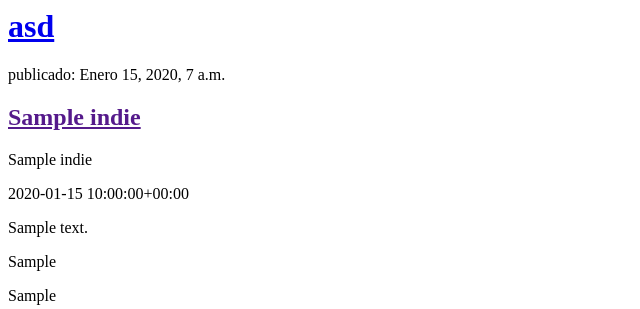
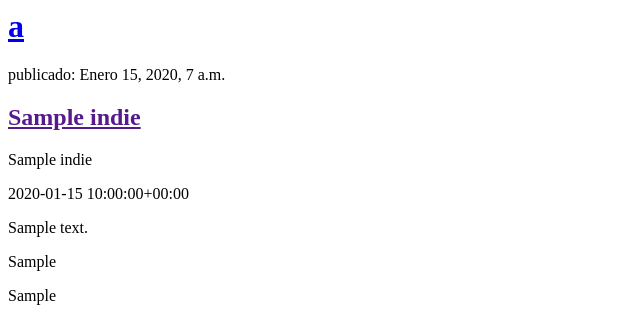
Before and after one commit to MRL01082007/evaluacion2, a Django app: page /evaluacion2/ in a window 1280 px wide. Shown: the top 309 px of the page, without its empty margins (0-640 px from the left). Run offline with Django 3.2, Linux system fonts and the light colour scheme; tables that the repository leaves empty hold one stand-in row (values such as "Sample post").

Commit message:
evaluacion2.html

```diff
--- a/blog/templates/blog/evaluacion2.html
+++ b/blog/templates/blog/evaluacion2.html
@@ -1,10 +1,10 @@
 <html>
     <head>
-        <title>Hola</title>
+        <title>Blog sobre juegos indie</title>
     </head>
     <body>
     <div>
-        <h1><a href="/">asd</a></h1>
+        <h1><a href="/">a</a></h1>
     </div>
 
 {% for Juegos_Indie in publicaciones %}
```
